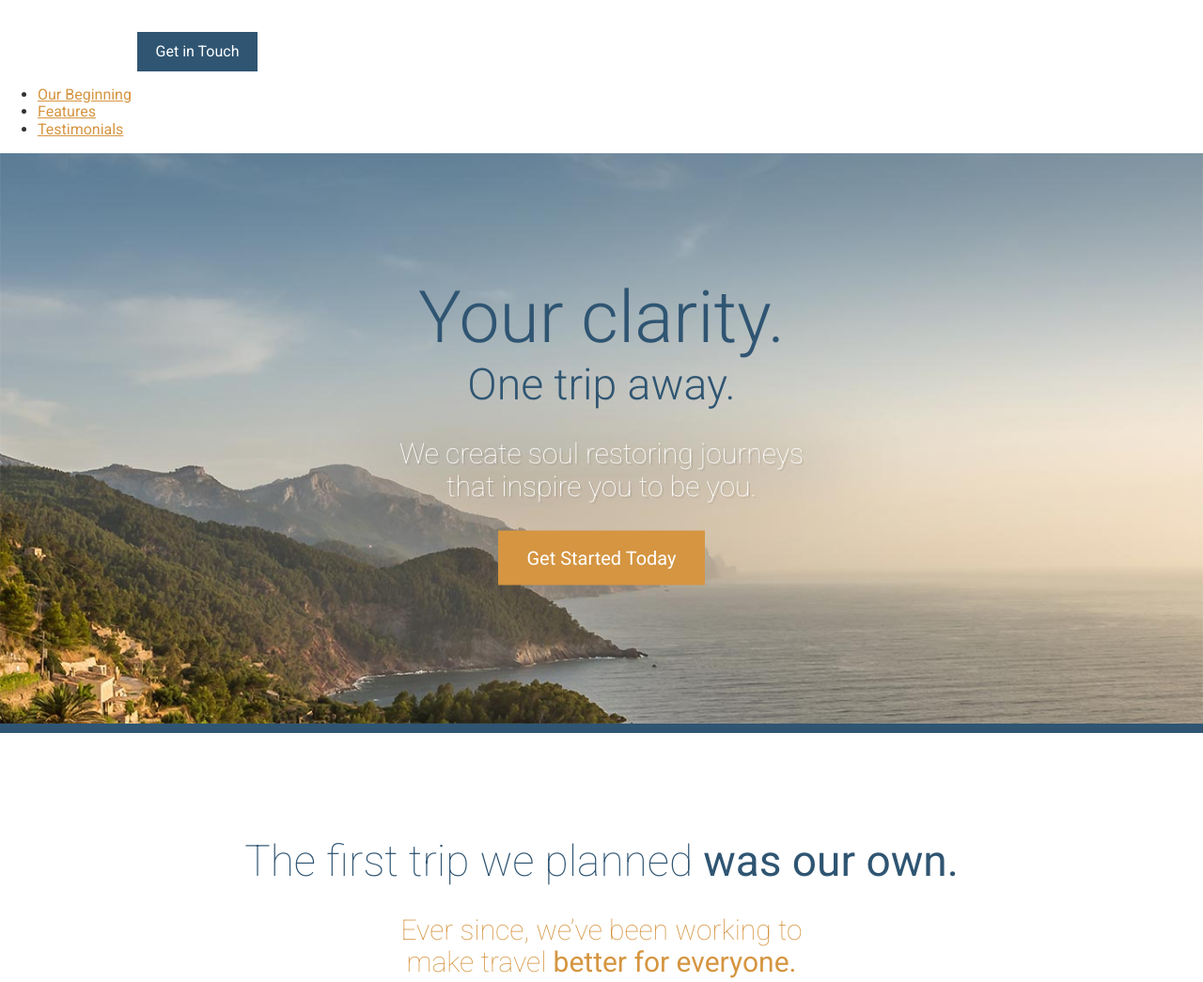
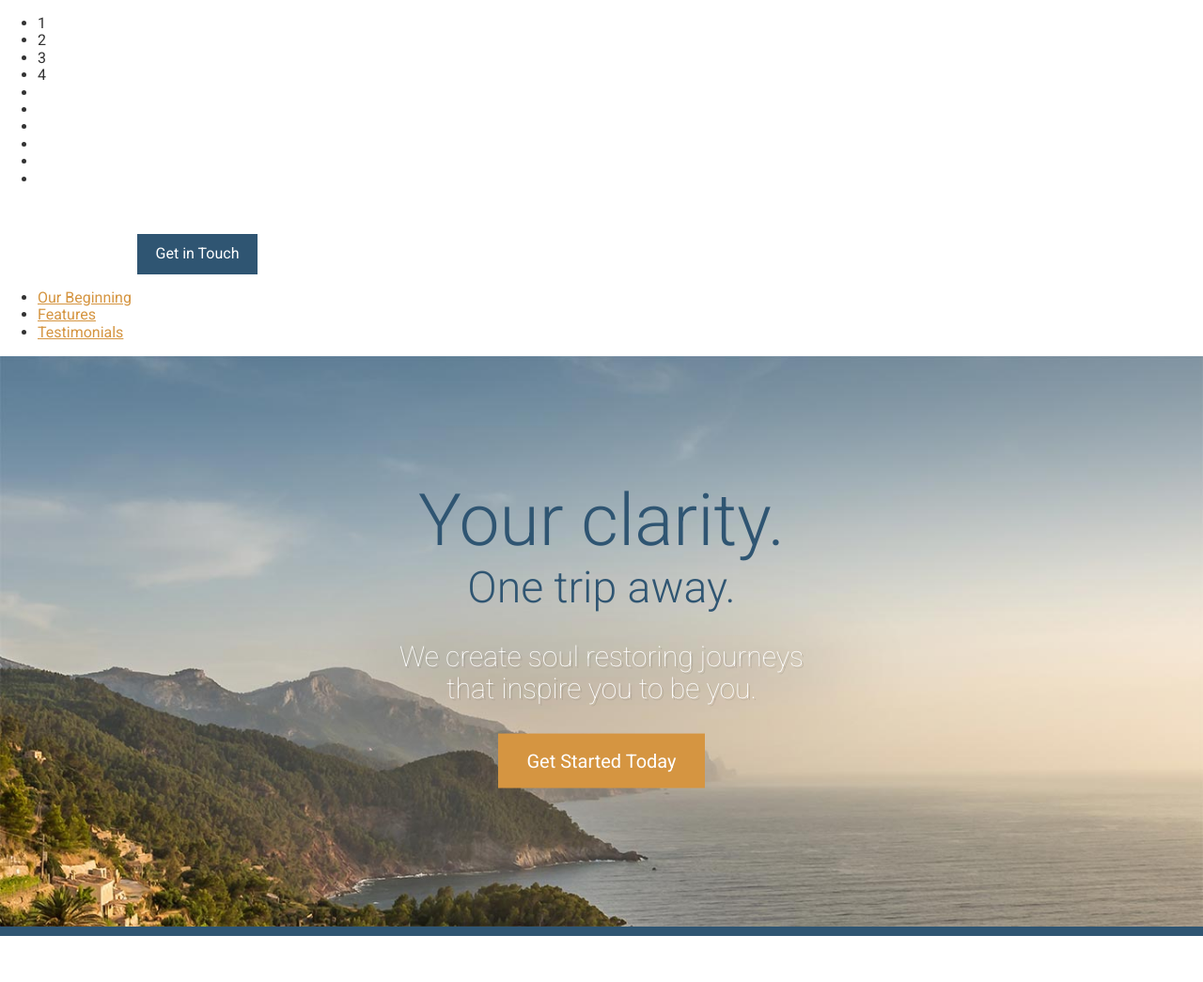
Before and after one commit to pyremell/travel-site, a website: page app/index.html in a window 1280 px wide. Shown: the top 1045 px of the page at 94% size. Drawn offline with Linux system fonts and the light colour scheme.

Commit message:
Counted to 4.

```diff
--- a/app/index.html
+++ b/app/index.html
@@ -10,6 +10,18 @@
   <link rel="stylesheet" href="temp/styles/styles.css">
 </head>
 <body>
+  <ul>
+    <li>1</li>
+    <li>2</li>
+    <li>3</li>
+    <li>4</li>
+    <li></li>
+    <li></li>
+    <li></li>
+    <li></li>
+    <li></li>
+    <li></li>
+  </ul>
   <header>
     <img src="assets/images/icons/clear-view-escapes.svg">
     <a href="#" class="btn">Get in Touch</a>
```
